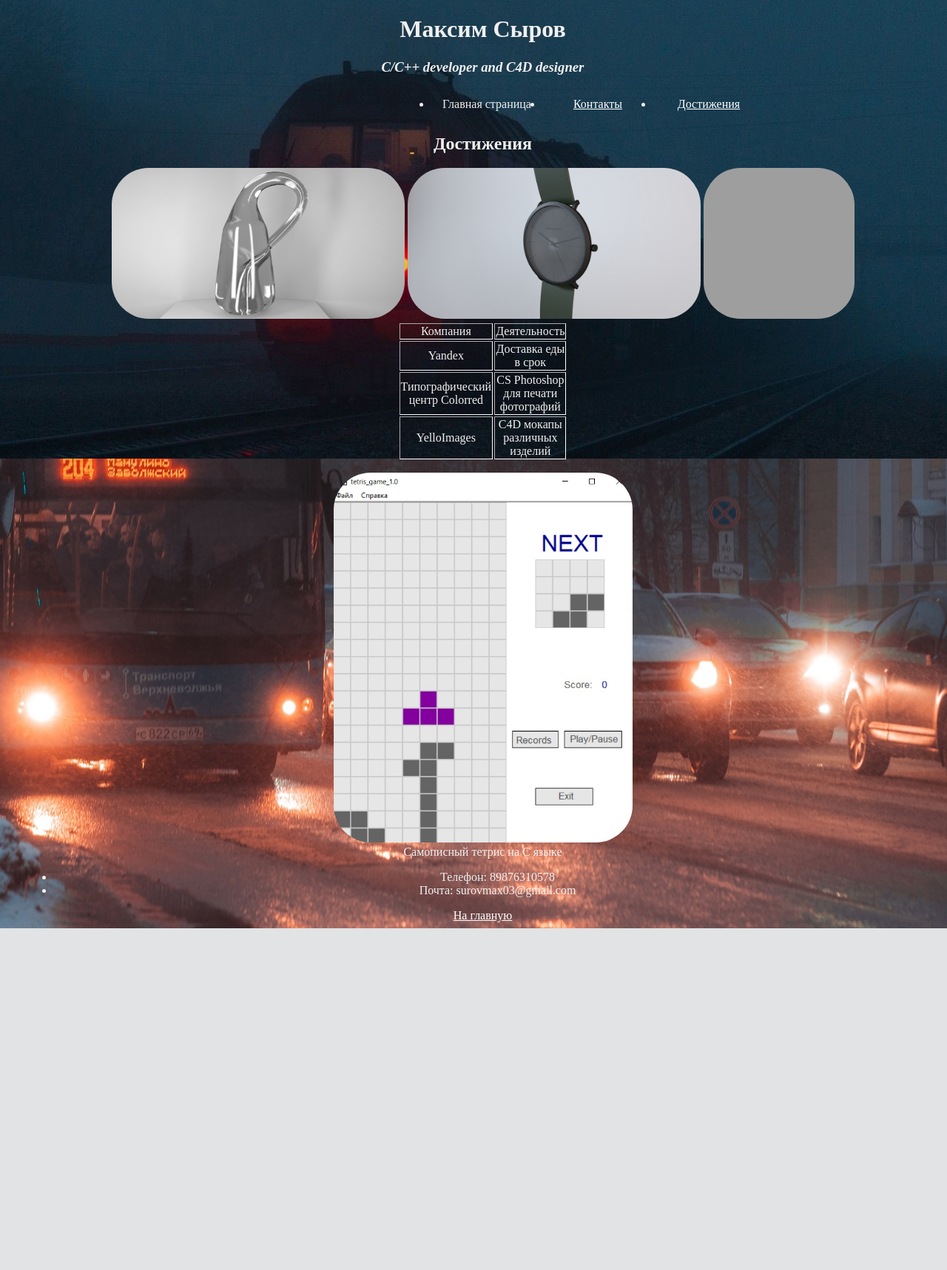
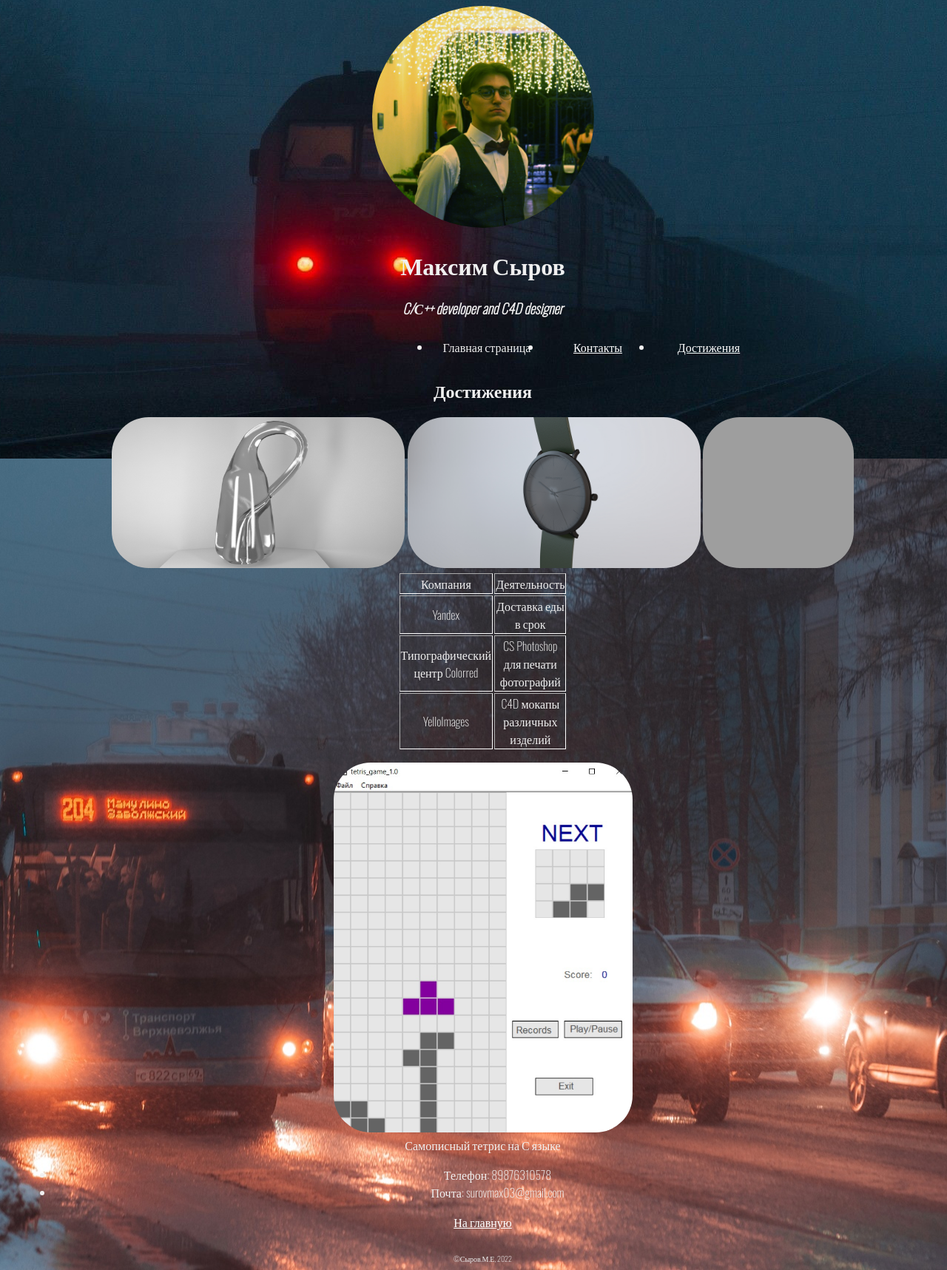
Before and after one commit to moximilian/Syrov-211-361-web-dev-2022-1, a PHP site: page / in a window 1280 px wide. Shown: the whole page at 74% size. Before the commit the page ends 1255 px from the top, so only its background shows below. Run offline with PHP 8.4, Linux system fonts and the light colour scheme; grey boxes are pictures that could not be loaded.

Commit message:
Add files via upload

```diff
--- a/Lab1/index.html
+++ b/Lab1/index.html
@@ -6,42 +6,47 @@
     <meta name="viewport" content="width=device-width, initial-scale=1.0" />
     <title>Lab1</title>
     <link rel="stylesheet" href="style.css" />
-    <link href="https://fonts.googleapis.com/css2?family=Oswald:wght@200&display=swap" rel="stylesheet">
+    <link
+      href="https://fonts.googleapis.com/css2?family=Oswald:wght@200&display=swap"
+      rel="stylesheet"
+    />
   </head>
-  <body >
-    <div class="bg">
-      <!--<img src="images/b2IL086TVms.jpg" alt="">--
-    </div>
+  <body>
     <header class="name">
-
-      <div class = "avatar">
-        <img src="images/a7YDgXRU2H4.jpg" style="border-radius: 50px; width: 100; height:100px">
-        <!--<div class="gmail"><img  src="images/1499955332gmail-icon-logo-png.png" width="75px"height="50px"  ></div>-->
+      <div class="avatar" >
+        <img
+        id="main"
+          src="images/a7YDgXRU2H4.jpg"
+          style="border-radius: 150px; width: 300; height: 300px"
+        />
       </div>
 
-       <h1 id="main">Максим Сыров</h1>
+      <h1 >Максим Сыров</h1>
       <div class="bio">
-         <h3>C/С++ developer and C4D designer </h3>
+        <h3>C/С++ developer and C4D designer</h3>
       </div>
     </header>
     <main>
       <div id="menu">
-        <ul >
-            <li >Главная страница</li>
-            <li><a href = "#contacts" style="color: white">Контакты</a></li>
-            <li><a href = "#prizes" style="color: white">Достижения</a></li>
+        <ul>
+          <li>Главная страница</li>
+          <li><a href="#contacts" style="color: white">Контакты</a></li>
+          <li><a href="#prizes" style="color: white">Достижения</a></li>
         </ul>
       </div>
-      <section>
-
-      </section>
+      <section></section>
       <h2 id="prizes">Достижения</h2>
       <div class="images">
-         <img src="klein_bottle_2.jpg" alt="" width="396"height="204">
-         <img src="asos watch final render 2.jpg" alt="" width="396"height="204">
-         <img src="black.jpg" alt="" width="204"height="204">
+        <img src="klein_bottle_2.jpg" alt="" width="396" height="204" />
+        <img
+          src="asos watch final render 2.jpg"
+          alt=""
+          width="396"
+          height="204"
+        />
+        <img src="black.jpg" alt="" width="204" height="204" />
       </div>
-      <table  width="200" border="1" align="center" >
+      <table width="200" border="1" align="center">
         <tr>
           <td>Компания</td>
           <td>Деятельность</td>
@@ -61,17 +66,18 @@
       </table>
       <figure>
         <div class="tetris">
-          <img src="tetris.jpg" alt="" width="404"height="500">
+          <img src="tetris.jpg" alt="" width="404" height="500" />
         </div>
         <figcaption>Самописный тетрис на С языке</figcaption>
       </figure>
     </main>
-    <footer id ="contacts">
-       <ul >
+    <footer id="contacts">
+      <ul>
         <li>Телефон: 89876310578</li>
-        <li>Почта: surovmax03@gmail.com </li>
+        <li>Почта: surovmax03@gmail.com</li>
       </ul>
-       <a href ="#main" style="color: white">На главную</a>
+      <a href="#main" style="color: white">На главную</a>
+      <div class="copyright">&copy;Сыров.М.Е, 2022</div>
     </footer>
   </body>
 </html>
--- a/Lab1/style.css
+++ b/Lab1/style.css
@@ -2,14 +2,9 @@
   text-align:center;
   padding-left:25px;
   color:rgb(240,240,240);
-  /*font-family:"Verdana";*/
+  font-family:"Oswald";
 }
-@font-face{
-  font-family: "RobotoCondensed";
-  src: url("images/RobotoCondensed-Regular.ttf") ;
-  font-style: normal;
-  font-weight: normal;
-}
+
 
 .name{
 	/*padding-left: 50px;*/
@@ -24,7 +19,7 @@
 
 }
 .avtar{
-	border-radius: 250px;
+	border-radius: 350px;
 	padding-top: 50px;
 }
 img{
@@ -68,3 +63,8 @@
 .bio{
     font-style:italic;
 }
+.copyright{
+     font-size:10px;
+     padding-top:30px;
+
+}
```
Lines whose indentation alone changed are shown as unchanged.
